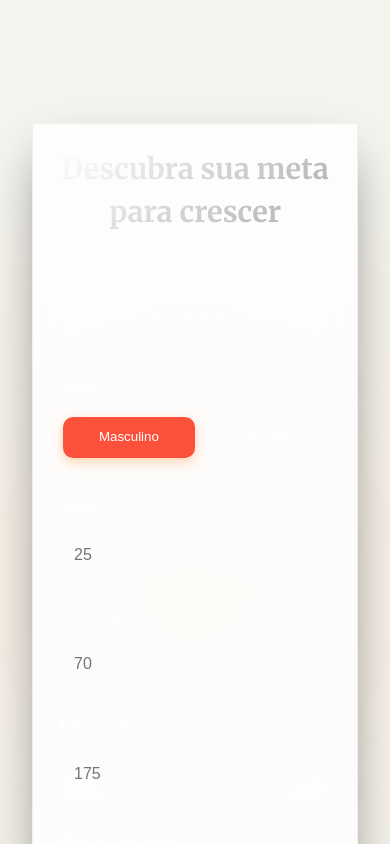
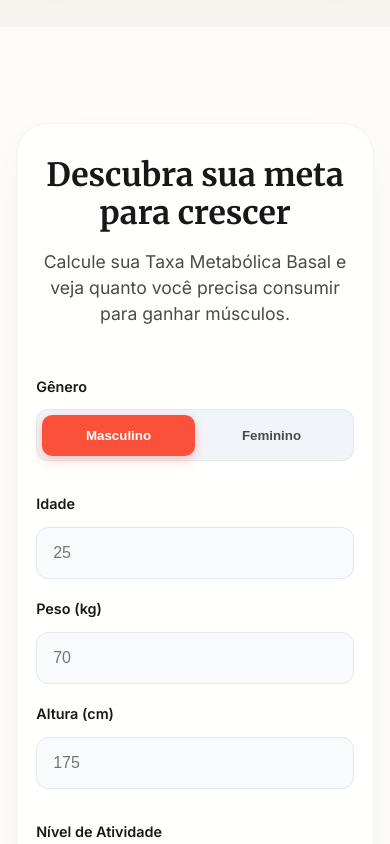
Before and after one commit to YohanSaibb026/LeadingPage, a React (Vite) app: page / in a window 390 px wide. Shown: the part 2060-2904 px from the top of the page. Built offline with nearby package versions, Linux system fonts and the light colour scheme.

Commit message:
fix: adjust BMR calculator contrast for light theme

```diff
--- a/src/App.css
+++ b/src/App.css
@@ -1556,18 +1556,22 @@
         font-size: 1.35rem;
     }
 }
+
 /* BMR Calculator Styles */
+/* BMR Calculator Styles - Light Theme Optimized */
 .bmr-calculator-section {
-    padding: 6rem 2rem;
-    background: radial-gradient(circle at center, rgba(255, 107, 0, 0.05) 0%, transparent 70%);
+    padding: 6rem 1rem;
+    background: #fdfcf8;
 }
 
 .calculator-container {
     max-width: 800px;
     margin: 0 auto;
-    padding: 3rem;
-    border: 1px solid rgba(255, 255, 255, 0.1);
-    box-shadow: 0 25px 50px -12px rgba(0, 0, 0, 0.5);
+    padding: 3rem 2rem;
+    background: white;
+    border-radius: 32px;
+    border: 1px solid rgba(0, 0, 0, 0.06);
+    box-shadow: 0 20px 40px rgba(0, 0, 0, 0.04);
 }
 
 .calculator-header {
@@ -1578,13 +1582,13 @@
 .calculator-header h2 {
     font-size: 2.5rem;
     margin-bottom: 1rem;
-    background: linear-gradient(135deg, #fff 0%, #aaa 100%);
-    -webkit-background-clip: text;
-    -webkit-text-fill-color: transparent;
+    color: var(--text-main);
+    font-weight: 800;
+    line-height: 1.2;
 }
 
 .calculator-header p {
-    color: rgba(255, 255, 255, 0.6);
+    color: var(--text-muted);
     font-size: 1.1rem;
 }
 
@@ -1597,7 +1601,7 @@
 .input-row {
     display: grid;
     grid-template-columns: repeat(3, 1fr);
-    gap: 1.5rem;
+    gap: 1.2rem;
 }
 
 .input-group {
@@ -1607,17 +1611,17 @@
 }
 
 .input-group label {
-    color: rgba(255, 255, 255, 0.8);
+    color: var(--text-main);
     font-size: 0.9rem;
-    font-weight: 500;
+    font-weight: 600;
 }
 
 .gender-toggle {
     display: flex;
-    background: rgba(255, 255, 255, 0.05);
+    background: #f1f5f9;
     padding: 0.3rem;
     border-radius: 12px;
-    border: 1px solid rgba(255, 255, 255, 0.1);
+    border: 1px solid rgba(0, 0, 0, 0.05);
 }
 
 .gender-toggle .gender-btn {
@@ -1626,33 +1630,34 @@
     border-radius: 10px;
     border: none;
     background: transparent;
-    color: white;
+    color: var(--text-muted);
     cursor: pointer;
     transition: all 0.3s ease;
-    font-weight: 500;
+    font-weight: 600;
 }
 
 .gender-toggle .gender-btn.active {
     background: var(--primary);
-    box-shadow: 0 4px 12px rgba(255, 107, 0, 0.3);
+    color: white;
+    box-shadow: 0 4px 12px rgba(251, 81, 59, 0.3);
 }
 
 .input-group input,
 .input-group select {
-    background: rgba(255, 255, 255, 0.05);
-    border: 1px solid rgba(255, 255, 255, 0.1);
+    background: #f8fafc;
+    border: 1px solid #e2e8f0;
     padding: 1rem;
     border-radius: 12px;
-    color: white;
+    color: var(--text-main);
     font-size: 1rem;
-    transition: all 0.3s ease;
+    transition: all 0.2s ease;
 }
 
 .input-group input:focus,
 .input-group select:focus {
     outline: none;
     border-color: var(--primary);
-    background: rgba(255, 255, 255, 0.08);
+    background: white;
 }
 
 .btn-calculate {
@@ -1662,102 +1667,112 @@
     background: var(--primary-gradient);
     border: none;
     color: white;
-    font-weight: 600;
+    font-weight: 700;
     font-size: 1.1rem;
     display: flex;
     align-items: center;
     justify-content: center;
     gap: 0.75rem;
     cursor: pointer;
-    transition: transform 0.3s ease, box-shadow 0.3s ease;
+    transition: all 0.3s ease;
 }
 
 .btn-calculate:hover {
     transform: translateY(-2px);
-    box-shadow: 0 8px 24px rgba(255, 107, 0, 0.4);
+    box-shadow: 0 10px 20px rgba(251, 81, 59, 0.3);
 }
 
 .results-card {
     margin-top: 3rem;
-    padding-top: 2rem;
-    border-top: 1px solid rgba(255, 255, 255, 0.1);
+    padding: 2.5rem 1.5rem;
+    background: #f8fafc;
+    border-radius: 24px;
+    border: 1px solid rgba(0, 0, 0, 0.04);
 }
 
 .results-card h3 {
     text-align: center;
     margin-bottom: 2rem;
-    color: white;
+    color: var(--text-main);
+    font-size: 1.5rem;
 }
 
 .results-grid {
     display: grid;
     grid-template-columns: repeat(3, 1fr);
-    gap: 1.5rem;
+    gap: 1.2rem;
 }
 
 .result-item {
-    background: rgba(255, 255, 255, 0.03);
-    padding: 1.5rem;
+    background: white;
+    padding: 1.5rem 1rem;
     border-radius: 20px;
     display: flex;
     flex-direction: column;
     align-items: center;
     gap: 0.5rem;
-    border: 1px solid rgba(255, 255, 255, 0.05);
+    border: 1px solid rgba(0, 0, 0, 0.05);
 }
 
 .result-item.highlight {
-    background: rgba(255, 255, 255, 0.06);
-    border-color: rgba(255, 255, 255, 0.15);
+    border-color: var(--primary);
 }
 
 .result-item.premium {
     background: var(--primary-gradient);
+    color: white;
     border: none;
-    box-shadow: 0 10px 25px -5px rgba(255, 107, 0, 0.4);
+    box-shadow: 0 10px 20px rgba(251, 81, 59, 0.3);
 }
 
 .result-label {
     font-size: 0.8rem;
-    color: rgba(255, 255, 255, 0.6);
+    color: var(--text-muted);
+    font-weight: 700;
     text-transform: uppercase;
     letter-spacing: 0.05em;
 }
 
 .premium .result-label {
-    color: rgba(255, 255, 255, 0.8);
+    color: rgba(255, 255, 255, 0.9);
 }
 
 .result-value {
-    font-size: 1.8rem;
-    font-weight: 700;
+    font-size: 2rem;
+    font-weight: 800;
+    color: var(--text-main);
+}
+
+.premium .result-value {
     color: white;
 }
 
 .result-value small {
     font-size: 0.9rem;
-    font-weight: 400;
-    opacity: 0.7;
+    font-weight: 500;
 }
 
 .results-disclaimer {
     text-align: center;
     margin-top: 2rem;
     font-size: 0.8rem;
-    color: rgba(255, 255, 255, 0.4);
-}
-
-@media (max-width: 640px) {
+    color: var(--text-muted);
+}
+
+@media (max-width: 768px) {
     .input-row {
         grid-template-columns: 1fr;
     }
+
     .results-grid {
         grid-template-columns: 1fr;
     }
+
     .calculator-container {
-        padding: 1.5rem;
-    }
+        padding: 2rem 1.2rem;
+    }
+
     .calculator-header h2 {
-        font-size: 1.8rem;
-    }
-}
+        font-size: 2rem;
+    }
+}
--- a/src/index.css
+++ b/src/index.css
@@ -8,6 +8,7 @@
     --text-muted: #4a4a4a;
     --glass: rgba(255, 255, 255, 0.8);
     --border-glass: rgba(0, 0, 0, 0.05);
+    --primary-gradient: linear-gradient(135deg, var(--primary) 0%, #fb923c 100%);
     font-family: 'Inter', system-ui, Avenir, Helvetica, Arial, sans-serif;
     line-height: 1.5;
     font-weight: 400;
```
